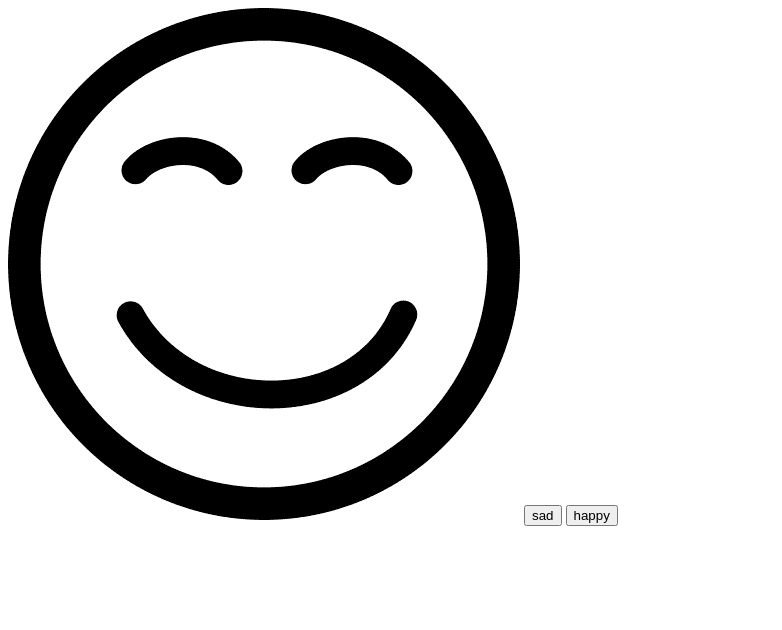
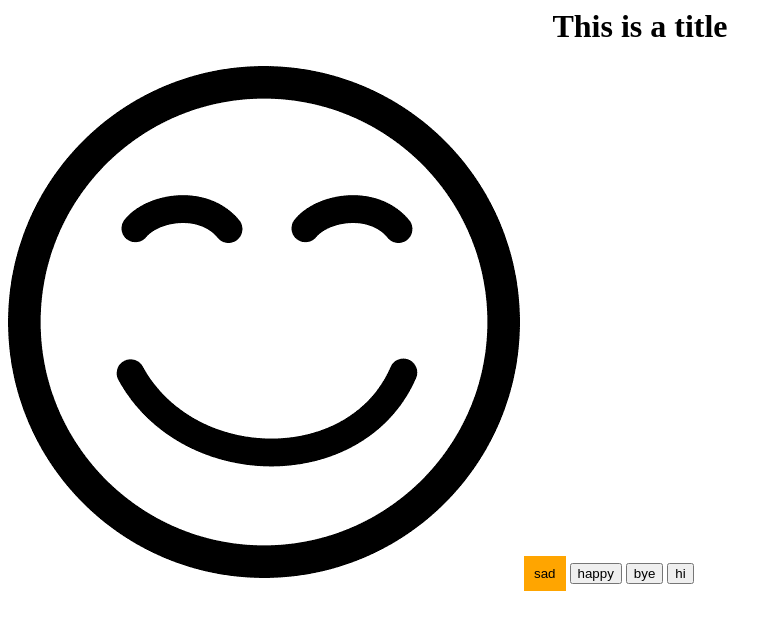
Before and after one commit to gnajabi/happy-and-sad, a plain HTML site: page happy and sad/index.html in a window 1280 px wide. Shown: the whole page, without its empty margins (0-782 px from the left). Drawn offline with Linux system fonts and the light colour scheme.

Commit message:
innerHTML

```diff
--- a/happy and sad/index.html
+++ b/happy and sad/index.html
@@ -3,11 +3,14 @@
         <title>Happy and Sad</title>
     </head>
     <body>
+        <h1 id="title"></h1>
+        <script>
+            document.getElementById('title').innerHTML="<center> This is a title </center>"
+        </script>
         <img id = "image" src = 'smiling-line-icon.png' alt="happy">
-        <button onclick="document.getElementById('image').src = 'sad-face-icon.png'">sad</button>
+        <button style = "background-color: orange; border: orange; padding: 10px;"onclick="document.getElementById('image').src = 'sad-face-icon.png'">sad</button>
         <button onclick="document.getElementById('image').src = 'smiling-line-icon.png'">happy</button>
-        <script>
-
-        </script>
+        <button onclick="document.getElementById('image').style.display = 'none'">bye</button>
+        <button onclick="document.getElementById('image').style.display = 'block'">hi</button>
     </body>
 </html>
```
